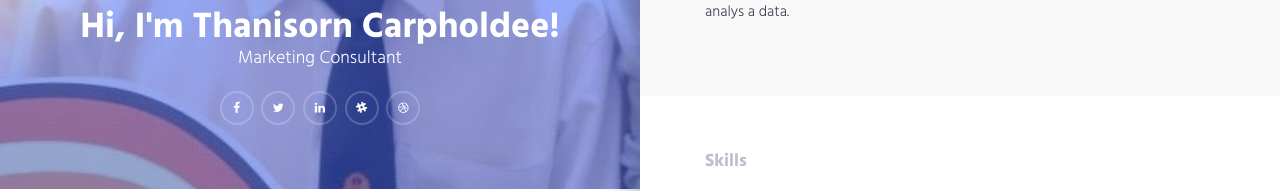
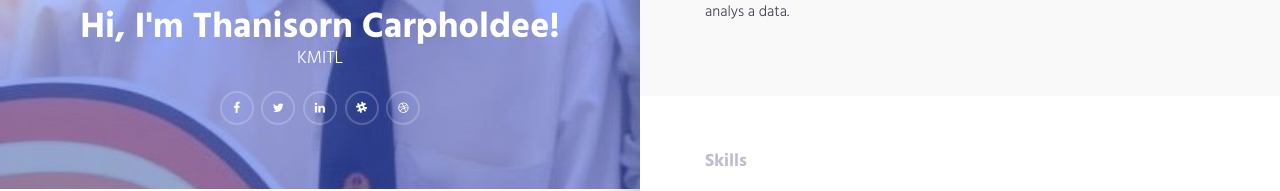
Before and after one commit to rosebless/Resume, a plain HTML site: page index.html in a window 1280 px wide. Shown: the part 611-802 px from the top of the page. Drawn offline with Linux system fonts and the light colour scheme.

Commit message:
no message

```diff
--- a/index.html
+++ b/index.html
@@ -2,7 +2,6 @@
 <html>
 <head>
     <meta charset="utf-8">
-    <meta http-equiv="X-UA-Compatible" content="IE=edge">
     <meta name="viewport" content="width=device-width, initial-scale=1">
     <!-- The above 3 meta tags *must* come first in the head; any other head content must come *after* these tags -->
     <title>Online CV - Professional HTML CSS Resume Website Template</title>
@@ -44,7 +43,7 @@
         <div class="content text-center">
             <h1>Hi, I'm Thanisorn Carpholdee!</h1>
 
-            <p class="lead">Marketing Consultant</p>
+            <p class="lead">KMITL</p>
             <ul class="social-icon">
                 <li><a href="https://www.facebook.com/thanisorn.carpholdee"><i class="fa fa-facebook" aria-hidden="true"></i></a></li>
                 <li><a href="https://twitter.com/?lang=th"><i class="fa fa-twitter" aria-hidden="true"></i></a></li>
@@ -53,7 +52,7 @@
                 <li><a href="#"><i class="fa fa-dribbble" aria-hidden="true"></i></a></li>
             </ul>
         </div>
-        <div class="profile-img"><img src="./img/po.jpg" width="100%" /></div>
+        <div class="profile-img"><img src="https://raw.githubusercontent.com/rosebless/Resume/master/img/po.jpg"" width="100%" /></div>
     </header>
     <!-- .header-->
 </div>
```
